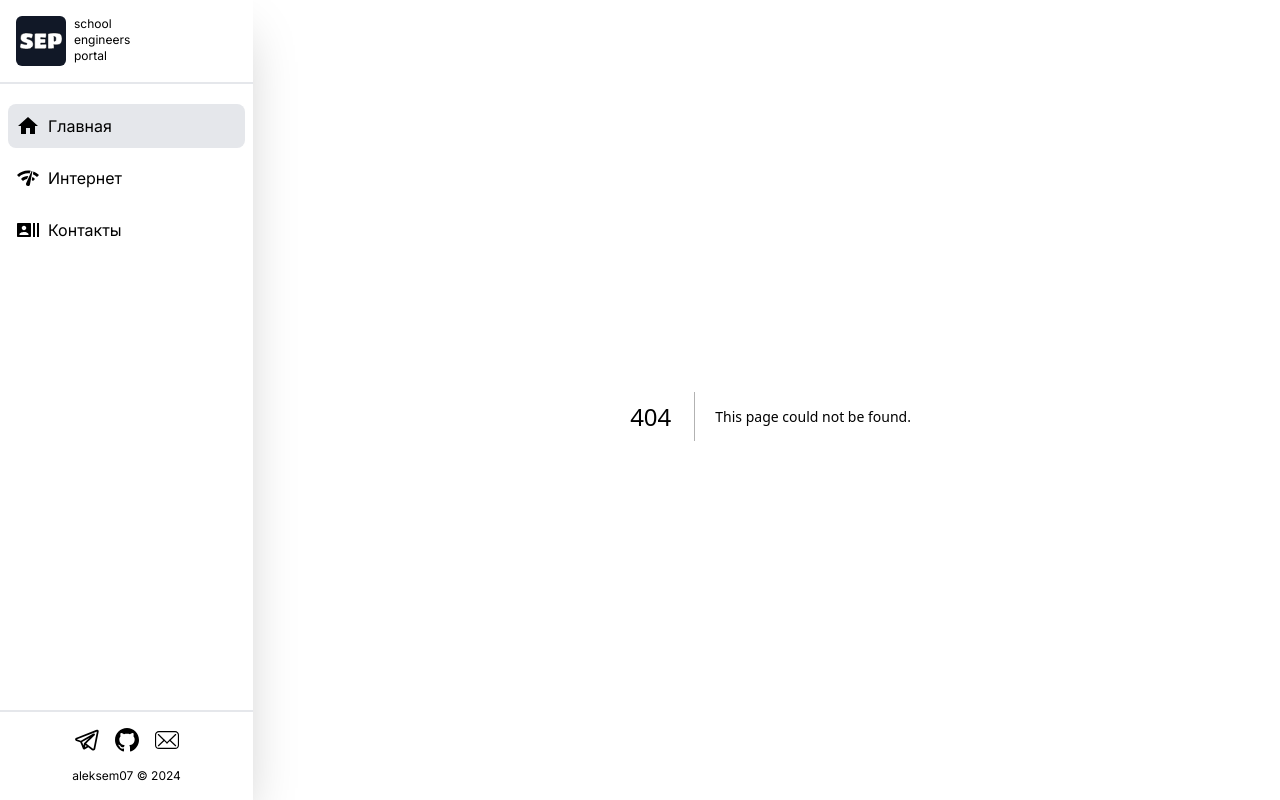
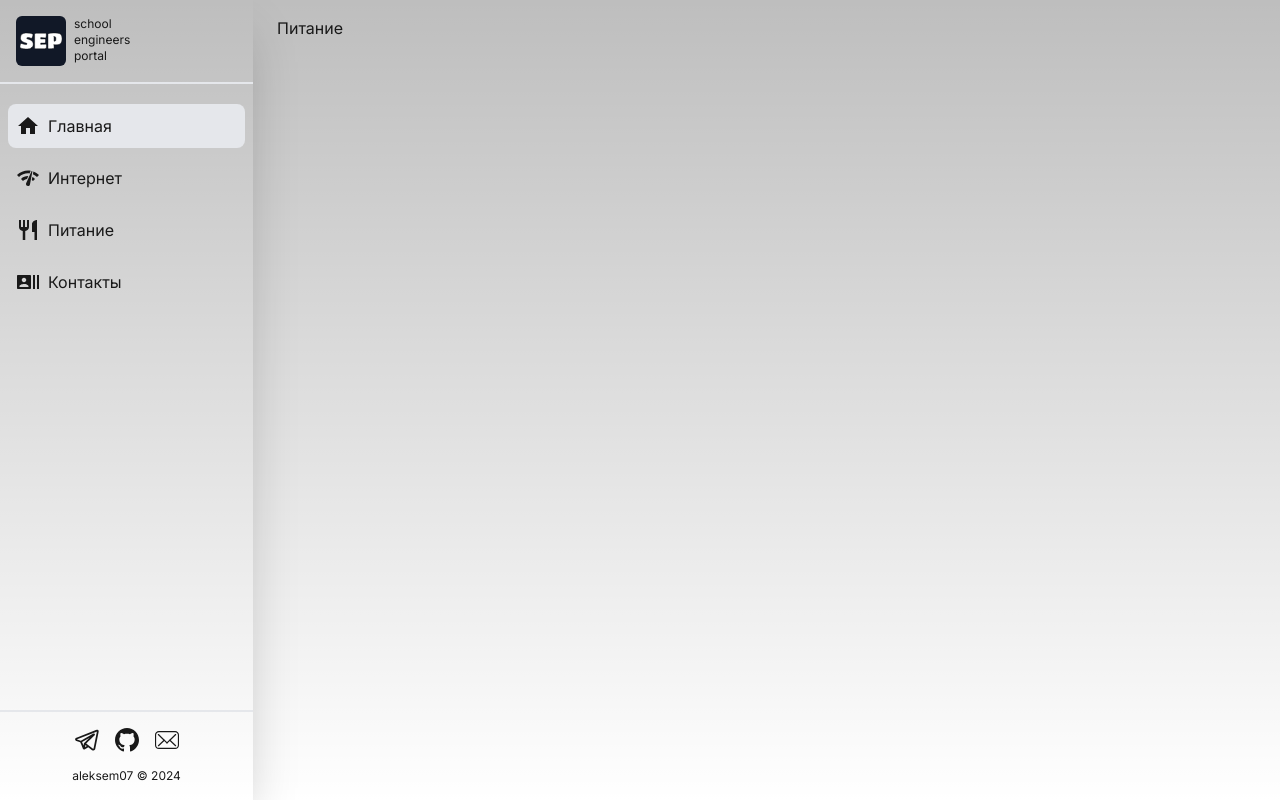
Before and after one commit to aleksem07/school-engineers-portal, a Next.js app: page /nutrition in a window 1280 px wide. Before the commit this address had no page. Built offline with nearby package versions, Linux system fonts and the light colour scheme.

Commit message:
feat: add welcome

```diff
--- a/src/app/UI/icons/logo-icon.tsx
+++ b/src/app/UI/icons/logo-icon.tsx
@@ -17,11 +17,11 @@ export const LogoIcon = ({ className }: classNameType) => {
 
       <g
         id="svgGroup"
-        stroke-linecap="round"
-        fill-rule="evenodd"
-        font-size="9pt"
+        strokeLinecap="round"
+        fillRule="evenodd"
+        fontSize="9pt"
         stroke="#000"
-        stroke-width="0.25mm"
+        strokeWidth="0.25mm"
         fill="#fff"
       >
         <path
--- /dev/null
+++ b/src/app/nutrition/page.tsx
@@ -0,0 +1,13 @@
+import type { Metadata } from "next";
+
+export const metadata: Metadata = {
+  title: "SEP - Nutrition",
+};
+
+export default function Nutrition() {
+  return (
+    <>
+      <p>Питание</p>
+    </>
+  );
+}
--- a/src/app/page.tsx
+++ b/src/app/page.tsx
@@ -3,7 +3,17 @@ import { Welcome } from "@/components/welcome/welcome";
 export default function Home() {
   return (
     <>
+    <div className='mb-4'>
       <Welcome />
+    </div>
+    <div className='rounded-lg p-4 bg-neutral-100 mb-4'>
+      <p>Портал создан для инженеров образовательных учреждений.</p>
+      <p>Здесь собраны справочные материалы по настройке и рекомендуемое ПО для работы школьного парка техники и сети.</p>
+    </div>
+    <div className='rounded-lg p-4 bg-neutral-100'>
+      <p>Нашли ошибку, появились вопросы или предложения?</p>
+
+    </div>
     </>
   );
 }
--- a/src/common/nav-links.ts
+++ b/src/common/nav-links.ts
@@ -2,6 +2,7 @@ import { AppRoutes } from "./routes";
 import HomeIcon from "@mui/icons-material/Home";
 import NetworkCheckIcon from "@mui/icons-material/NetworkCheck";
 import RecentActorsIcon from "@mui/icons-material/RecentActors";
+import RestaurantIcon from '@mui/icons-material/Restaurant';
 
 export const NAV_LINKS = [
   {
@@ -14,6 +15,11 @@ export const NAV_LINKS = [
     path: AppRoutes.INTERNET,
     Icon: NetworkCheckIcon,
   },
+    {
+    name: "Питание",
+    path: AppRoutes.NUTRITION,
+    Icon: RestaurantIcon,
+  },
   {
     name: "Контакты",
     path: AppRoutes.CONTACTS,
--- a/src/common/routes.ts
+++ b/src/common/routes.ts
@@ -1,5 +1,6 @@
 export enum AppRoutes {
   HOME = "/",
   INTERNET = "/internet",
+  NUTRITION = "/nutrition",
   CONTACTS = "/contacts",
 }
--- a/src/components/logo/logo.tsx
+++ b/src/components/logo/logo.tsx
@@ -1,11 +1,22 @@
 import Link from "next/link";
 import { LogoIcon } from "@/app/UI/icons/logo-icon";
+import { useAppSelector, useAppDispatch } from '@/redux/hooks';
+import { RootState } from "@/redux/store";
+import { AppRoutes } from '@/common/routes';
+import { setPath } from "@/redux/pathSlice/pathSlice";
 
 export const Logo = ({ className }: { className?: string }) => {
+  const currentPath = useAppSelector((state: RootState) => state.path.value);
+  const dispatch = useAppDispatch();
+
   return (
     <div className={`grid grid-cols-logo gap-2 ${className}`}>
-      <Link href="/" className={`text-2xl font-bold`}>
-        <LogoIcon />
+      <Link href="/" className={`text-2xl font-bold`} onClick={() => dispatch(setPath(AppRoutes.HOME))}>
+        {currentPath === AppRoutes.HOME ? (
+          <LogoIcon className='cursor-default' />
+        ) : (
+          <LogoIcon />
+        )}
       </Link>
       <p className="text-xs max-w-1">school engineers portal</p>
     </div>
--- a/src/components/welcome/welcome.tsx
+++ b/src/components/welcome/welcome.tsx
@@ -6,12 +6,12 @@ export const Welcome = () => {
     <div className="flex flex-col items-center">
       <h1 className={styles.visuallyHidden}>
         {" "}
-        SEP - единый портал для инженеров школ
+        SEP - единый портал для инженеров образовательных учреждений
       </h1>
       <h2 className="text-3xl font-bold inline">
         Добро пожаловать в {<LogoIcon className="inline" />}
       </h2>
-      <p className="text-sm text-zinc-700">единый портал для инженеров школ</p>
+      <p className="text-sm text-zinc-700">единый портал для инженеров образовательных учреждений</p>
     </div>
   );
 };
```
